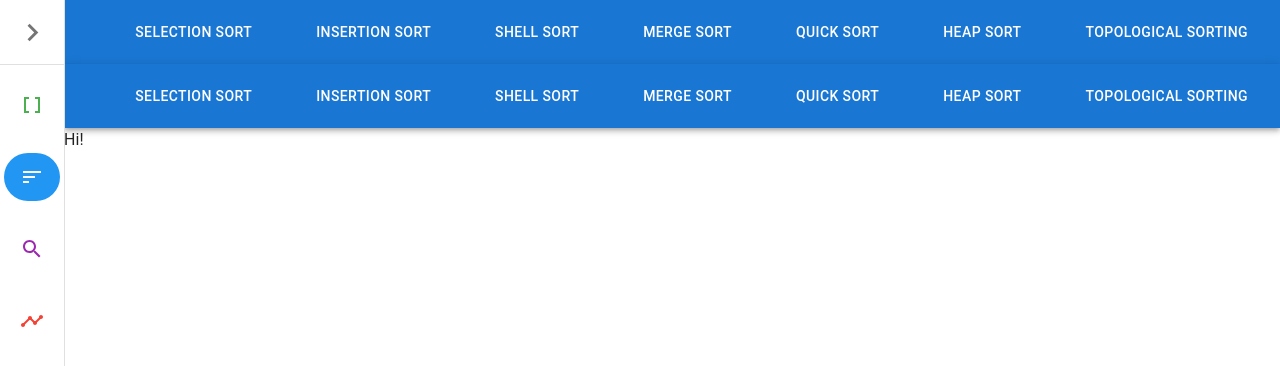
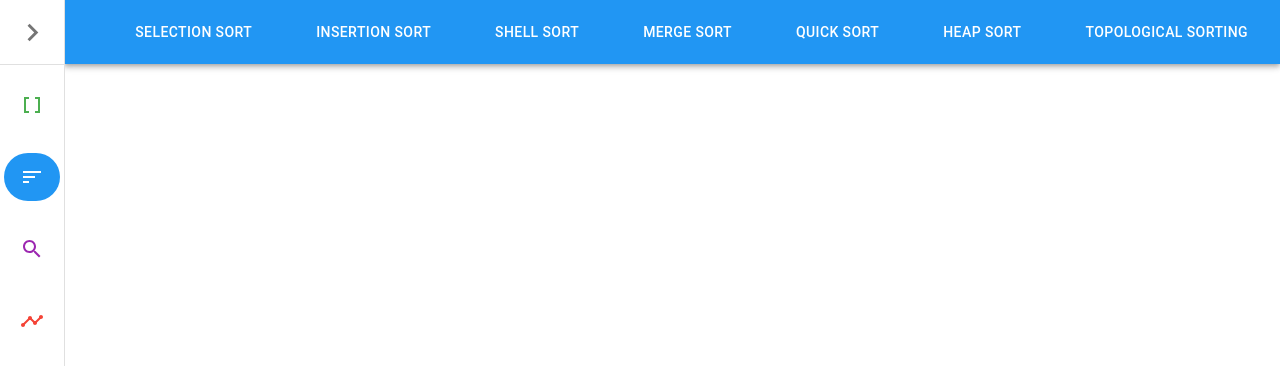
Before and after one commit to pumbas600/algo-visualiser, a Next.js app: page /sorting in a window 1280 px wide. Shown: the top 366 px of the page. Built offline with nearby package versions, Linux system fonts and the light colour scheme.

Commit message:
style: :lipstick: Make colour of header match category

```diff
--- a/components/Header/index.tsx
+++ b/components/Header/index.tsx
@@ -28,7 +28,7 @@ export default function Header() {
   return (
     <Box>
       {isVisible && (
-        <AppBar position="static">
+        <AppBar position="static" sx={{ bgcolor: category.current.colour }}>
           <Toolbar sx={{ gap: 6, justifyContent: 'flex-end' }}>{renderSubcategories()}</Toolbar>
         </AppBar>
       )}
--- a/pages/sorting/index.tsx
+++ b/pages/sorting/index.tsx
@@ -1,37 +1,7 @@
-import { Box } from '@mui/material';
-import Header from '../../components/Header';
+import ContentLayout from '../../components/ContentLayout';
 
 const Sorting = () => {
-  const sortButtonFunctions = {
-    selectionSortClicked: () => {
-      console.log("Selection Sort clicked");
-    },
-    insertionSortClicked: () => {
-      console.log("Insertion Sort clicked");
-    },
-    shellSortClicked: () => {
-      console.log("Shell Sort clicked");
-    },
-    mergeSortClicked: () => {
-      console.log("Merge Sort clicked");
-    },
-    quickSortClicked: () => {
-      console.log("Quick Sort clicked");
-    },
-    topologicalSortClicked: () => {
-      console.log("Topological Sort clicked");
-    },
-    heapSortClicked: () => {
-      console.log("Heap Sort clicked");
-    }
-  }
-
-  return (
-    <Box>
-      <Header currentPage={1} buttonFunctions={sortButtonFunctions} />
-      Hi!
-    </Box>
-  );
+  return <ContentLayout></ContentLayout>;
 };
 
 export default Sorting;
```
Also changed, not shown: pages/graphtraversal/index.tsx (+2 -25 lines), pages/searching/index.tsx (+2 -26 lines).
